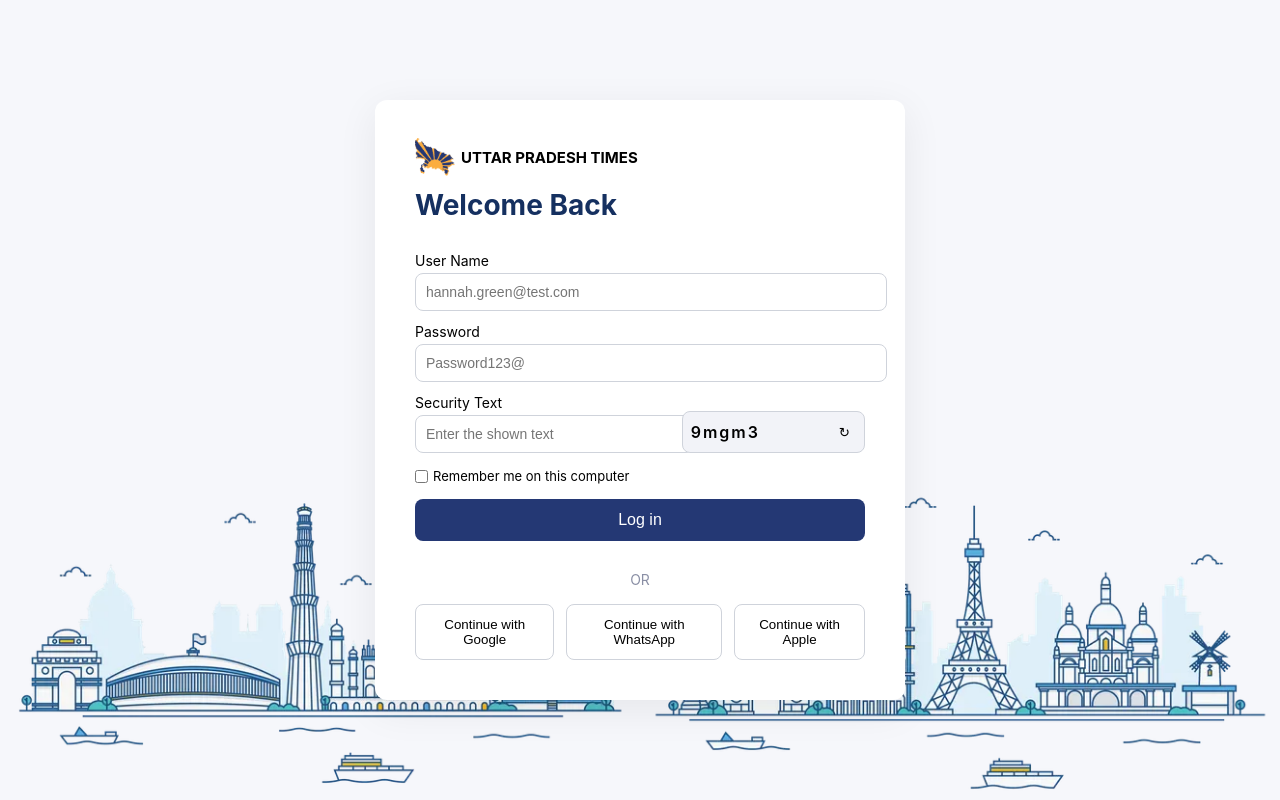
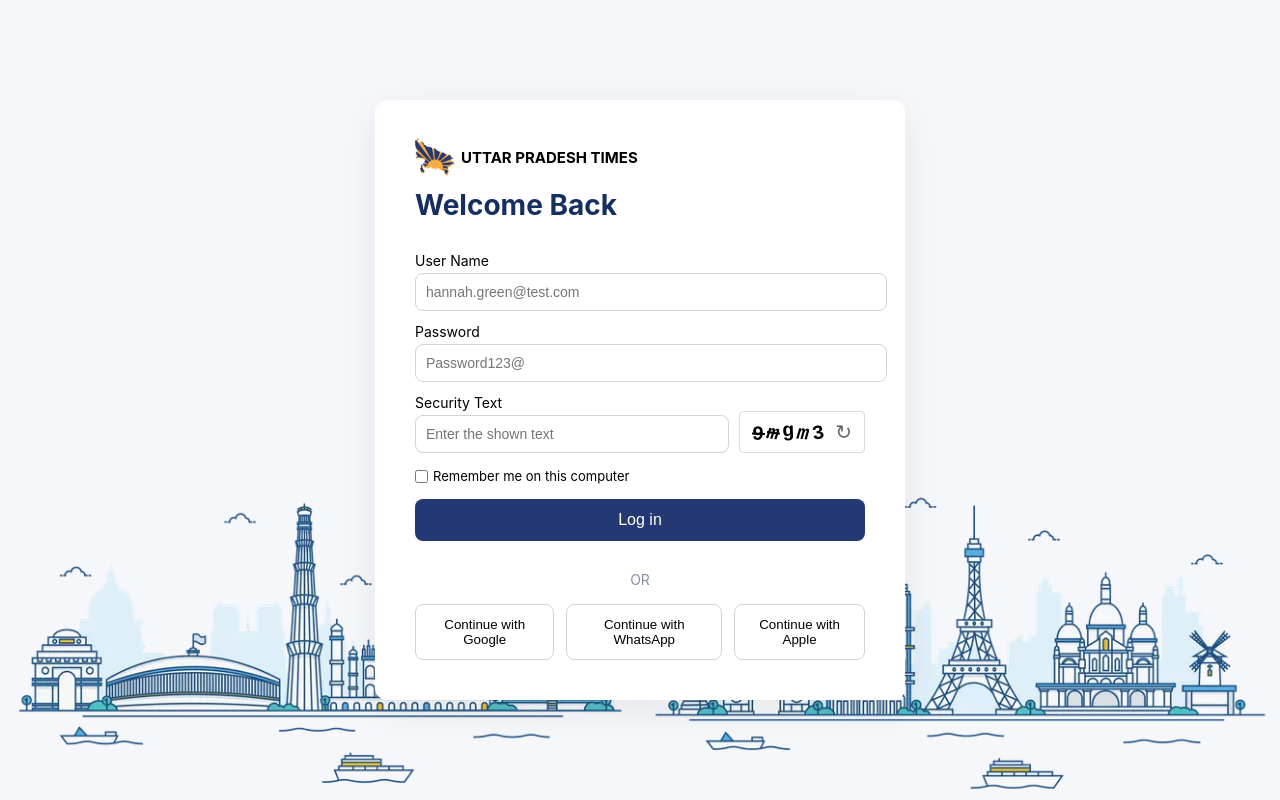
Before and after one commit to anurag5152/content-management-system, a React (Create React App) app: page / in a window 1280 px wide. Built offline with nearby package versions, Linux system fonts and the light colour scheme.

Commit message:
fixed captcha

```diff
--- a/src/Login.css
+++ b/src/Login.css
@@ -14,7 +14,7 @@
   bottom: -60px;
   left: 0;
   width: 50vw;
-  height: 70vh;
+  height: 60vh;
   background-image: url("./assets/bg1.png");
   background-size: contain;
   background-repeat: no-repeat;
@@ -27,7 +27,7 @@
   bottom: -60px;
   right: 0;
   width: 50vw;
-  height: 70vh;
+  height: 60vh;
   background-image: url("./assets/bg2.png");
   background-size: contain;
   background-repeat: no-repeat;
--- a/src/Login.jsx
+++ b/src/Login.jsx
@@ -64,17 +64,65 @@ const Login = () => {
           />
 
           <label>Security Text</label>
-          <div className="captcha-row">
+          <div style={{ display: 'flex', gap: '10px', alignItems: 'center' }}>
             <input
               type="text"
               placeholder="Enter the shown text"
               value={captchaInput}
               onChange={(e) => setCaptchaInput(e.target.value)}
+              style={{ flex: 1 }}
             />
 
-            <div className="captcha-box">
-              <span className="captcha-text">{captcha}</span>
-              <button type="button" onClick={generateCaptcha} className="cap-refresh">↻</button>
+            <div style={{
+              display: 'flex',
+              alignItems: 'center',
+              gap: '8px',
+              padding: '8px 12px',
+              border: '1px solid #ddd',
+              borderRadius: '4px',
+              backgroundColor: '#fff'
+            }}>
+              <div style={{
+                display: 'flex',
+                userSelect: 'none',
+                letterSpacing: '1px'
+              }}>
+                {captcha.split('').map((char, index) => (
+                  <span
+                    key={index}
+                    style={{
+                      display: 'inline-block',
+                      transform: `rotate(${(Math.random() - 0.5) * 20}deg) translateY(${(Math.random() - 0.5) * 4}px)`,
+                      fontSize: '20px',
+                      fontWeight: 'bold',
+                      fontFamily: 'monospace',
+                      color: '#000',
+                      textDecoration: Math.random() > 0.5 ? 'line-through' : 'none',
+                      fontStyle: Math.random() > 0.5 ? 'italic' : 'normal',
+                      marginRight: '2px'
+                    }}
+                  >
+                    {char}
+                  </span>
+                ))}
+              </div>
+
+              <button
+                type="button"
+                onClick={generateCaptcha}
+                style={{
+                  background: 'none',
+                  border: 'none',
+                  cursor: 'pointer',
+                  fontSize: '20px',
+                  padding: '0',
+                  display: 'flex',
+                  alignItems: 'center',
+                  color: '#666'
+                }}
+              >
+                ↻
+              </button>
             </div>
           </div>
 
```
